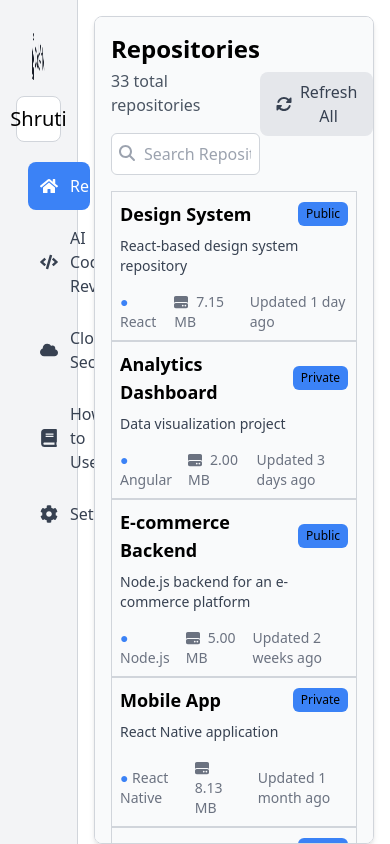
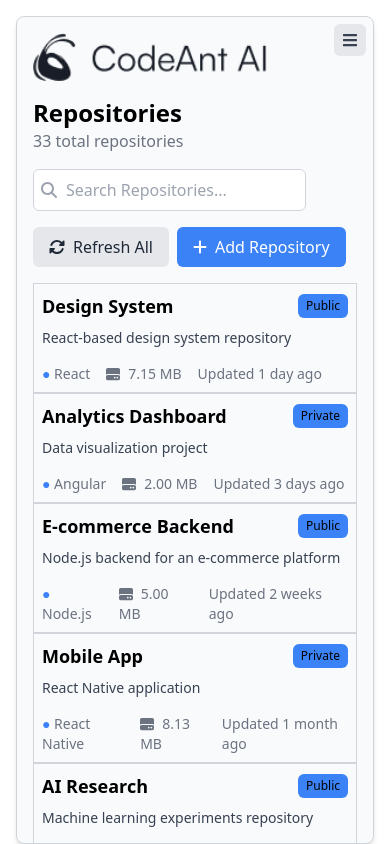
Before and after one commit to Suushh/CodeAnt, a React (Vite) app: page /dashboard in a window 390 px wide. Built offline with nearby package versions, Linux system fonts and the light colour scheme.

Commit message:
responsive dashboard

```diff
--- a/src/components/Sidebar.jsx
+++ b/src/components/Sidebar.jsx
@@ -1,53 +1,87 @@
+import { useState } from "react";
 import PropTypes from "prop-types";
-import Logo from "../assets/Images/Logo.png"; // Import your logo image
-// import HomeIcon from "../assets/Images/HomeIcon.png"; // Import custom icons
-// import AiCodeReviewIcon from "../assets/Images/CodeIcon.png";
-// import CloudSecurityIcon from "../assets/Images/CloudIcon.png";
-// import SettingsIcon from "../assets/Images/SettingsIcon.png";
-// import HowToUseIcon from "../assets/Images/UseIcon.png";
-import { FaHome, FaCode, FaCloud, FaBook, FaCog } from "react-icons/fa"; // Import icons
+import Logo from "../assets/Images/Logo.png";
+import { FaHome, FaCode, FaCloud, FaBook, FaCog, FaBars, FaTimes } from "react-icons/fa";
 
 const Sidebar = ({ userName, pages, selectedPage, onPageSelect }) => {
-  // Define an icon for each page using custom icons
+  const [isSidebarOpen, setIsSidebarOpen] = useState(false);
+
+  const toggleSidebar = () => {
+    setIsSidebarOpen(!isSidebarOpen);
+  };
+
   const pageIcons = {
-    "Repositories": <FaHome />,
+    Repositories: <FaHome />,
     "AI Code Review": <FaCode />,
     "Cloud Security": <FaCloud />,
     "How to Use": <FaBook />,
-    "Settings": <FaCog />,
+    Settings: <FaCog />,
   };
 
   return (
-    <aside className="w-[20%] bg-gray-100 border-r border-gray-300">
-      {/* Logo */}
-      <div className="flex-col items-center justify-center p-4">
-        <div className="flex justify-center m-4">
-          <img src={Logo} alt="Logo" className="h-12" /> {/* Adjust height as needed */}
-        </div>
-        {/* User Info */}
-        <div className="flex justify-center items-center bg-white p-2 rounded-lg w-full  mb-0 border border-gray-300 hover:bg-gray-100 text-xl">
+    <>
+      {/* ✅ Hamburger Button (Top Right) */}
+      <button
+        onClick={toggleSidebar}
+        className="lg:hidden p-2 m-2 text-gray-700 bg-gray-200 rounded-md hover:bg-gray-300 focus:outline-none absolute top-4 right-4"
+      >
+        <FaBars />
+      </button>
+
+      {/* ✅ Sidebar */}
+      <aside
+        className={`fixed top-0 left-0 h-full w-full lg:relative lg:w-[20%] bg-gray-100 border-r border-gray-300 z-50 transition-transform duration-300 ease-in-out ${
+          isSidebarOpen
+            ? "translate-y-0"  // For small screens, when opened, slide down vertically
+            : "-translate-y-full"  // Initially hidden
+        } lg:translate-y-0 lg:block`}
+      >
+        {/* ✅ Close Button */}
+        <button
+          onClick={toggleSidebar}
+          className="absolute top-4 right-4 lg:hidden p-2 bg-gray-200 text-gray-700 rounded-md hover:bg-gray-300"
+        >
+          <FaTimes />
+        </button>
+
+        {/* ✅ Logo (Top Left) */}
+        <div className="flex flex-col items-start justify-center p-4 border-b border-gray-300">
+          <img src={Logo} alt="Logo" className="h-12 mb-2" />
+          <div className="bg-white p-2 rounded-lg border border-gray-300 w-full text-center hover:bg-gray-100">
             {userName}
           </div>
         </div>
 
-      {/* Pages */}
-      <nav className="flex-col justify-center items-center">
+        {/* ✅ Navigation Links */}
+        <nav className="flex flex-col mt-4 space-y-1">
           {pages.map((page) => (
             <div
               key={page}
-            onClick={() => onPageSelect(page)}
-            className={`p-3 cursor-pointer rounded-lg w-[80%] ml-7 mt-1 flex items-center space-x-3 ${
+              onClick={() => {
+                onPageSelect(page);
+                setIsSidebarOpen(false); // Close sidebar on page select (small screens)
+              }}
+              className={`p-3 cursor-pointer rounded-lg flex items-center space-x-3 mx-4 ${
                 selectedPage === page
                   ? "bg-blue-500 text-white"
                   : "text-gray-700 hover:bg-gray-200"
               }`}
             >
-            <span className="text-lg">{pageIcons[page]}</span> {/* Render icon */}
-            <span>{page}</span> {/* Display page name */}
+              <span className="text-lg">{pageIcons[page]}</span>
+              <span>{page}</span>
             </div>
           ))}
         </nav>
       </aside>
+
+      {/* ✅ Overlay for Small Screens */}
+      {isSidebarOpen && (
+        <div
+          onClick={toggleSidebar}
+          className="fixed inset-0 bg-black opacity-50 lg:hidden z-40"
+        ></div>
+      )}
+    </>
   );
 };
 
--- a/src/pages/Dashboard.jsx
+++ b/src/pages/Dashboard.jsx
@@ -1,6 +1,8 @@
 import { useState } from "react";
 import Sidebar from "../components/Sidebar";
 import Card from "../components/RepoCard"; // Ensure correct import path
+import Logo from "../assets/Images/Logo.png";
+
 import { FontAwesomeIcon } from "@fortawesome/react-fontawesome";
 import { faSearch, faSyncAlt, faPlus } from "@fortawesome/free-solid-svg-icons";
 
@@ -77,34 +79,36 @@
       />
 
       <div className="flex-1 p-4 bg-gray-50 border border-gray-300 rounded-lg shadow-md m-4 mb-0 overflow-y-hidden">
-        <header className="flex justify-between items-center mb-4">
-          <div>
-            <h1 className="text-2xl font-semibold">{selectedPage}</h1>
-            <p className="text-gray-600 mt-1">33 total repositories</p>
-            <div className="mt-4 relative">
-              <FontAwesomeIcon
-                icon={faSearch}
-                className="absolute left-2 top-3 text-gray-400"
-              />
+      <div className="lg:hidden flex items-center justify-between mb-4">
+          <img src={Logo} alt="Logo" className="h-12" />
+        </div>
+        {/* Header */}
+        <header className="flex flex-wrap justify-between items-center mb-4">
+          <div className="mb-4">
+            <h1 className="text-2xl font-bold">{selectedPage}</h1>
+            <p className="text-gray-500">33 total repositories</p>
+            <div className="relative mt-4">
+              <FontAwesomeIcon icon={faSearch} className="absolute left-2 top-1/2 transform -translate-y-1/2 text-gray-400" />
               <input
                 type="text"
                 placeholder="Search Repositories..."
-                className="border border-gray-300 rounded-md p-2 pl-8 w-full focus:outline-none focus:ring-2 focus:ring-blue-500"
+                className="w-full pl-8 pr-2 py-2 border border-gray-300 rounded-md focus:outline-none focus:ring focus:ring-blue-200"
               />
             </div>
           </div>
 
-          <div className="flex space-x-4">
-            <button className="bg-gray-200 text-gray-700 px-4 py-2 rounded-lg flex items-center space-x-2 hover:bg-gray-300">
+          <div className="flex gap-2">
+            <button className="flex items-center gap-2 px-4 py-2 bg-gray-200 text-gray-800 rounded-md">
               <FontAwesomeIcon icon={faSyncAlt} />
               <span>Refresh All</span>
             </button>
-            <button className="bg-blue-500 text-white px-4 py-2 rounded-lg flex items-center space-x-2 hover:bg-blue-600">
+            <button className="flex items-center gap-2 px-4 py-2 bg-blue-500 text-white rounded-md">
               <FontAwesomeIcon icon={faPlus} />
               <span>Add Repository</span>
             </button>
           </div>
         </header>
+
 
         <section className="h-[calc(100%-120px)] overflow-y-auto">
           <div className="flex flex-col ">
```
Lines whose indentation alone changed are shown as unchanged.
